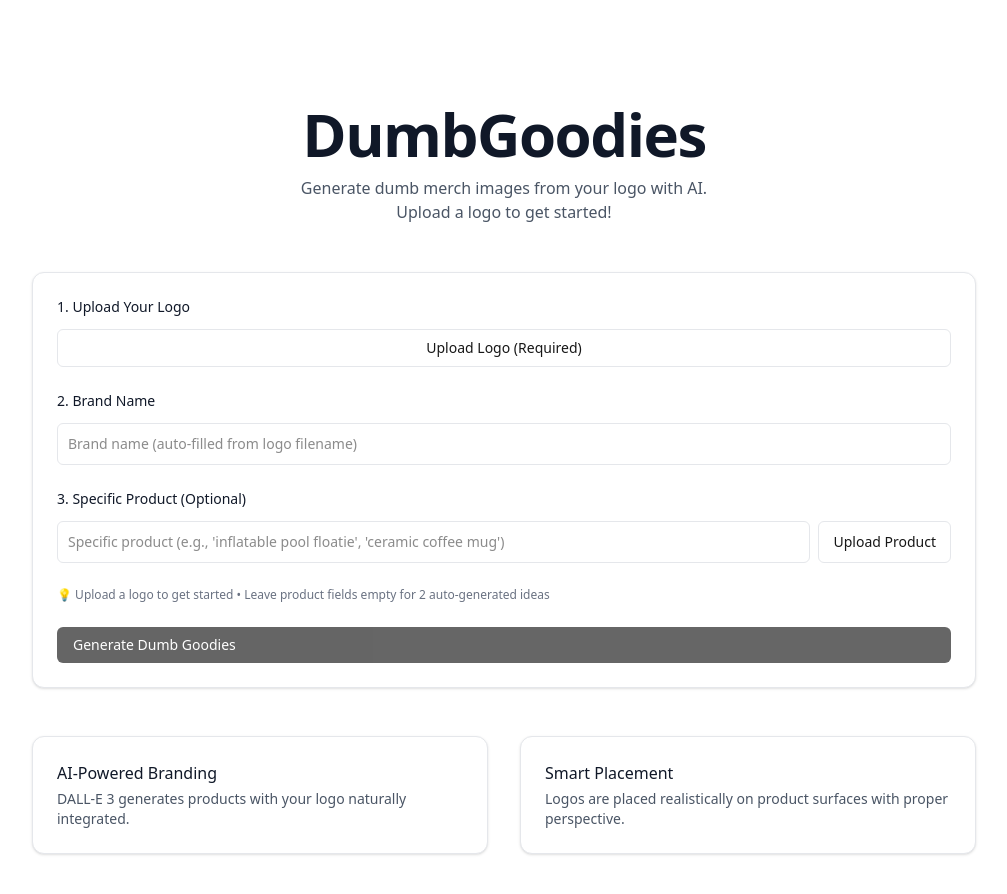
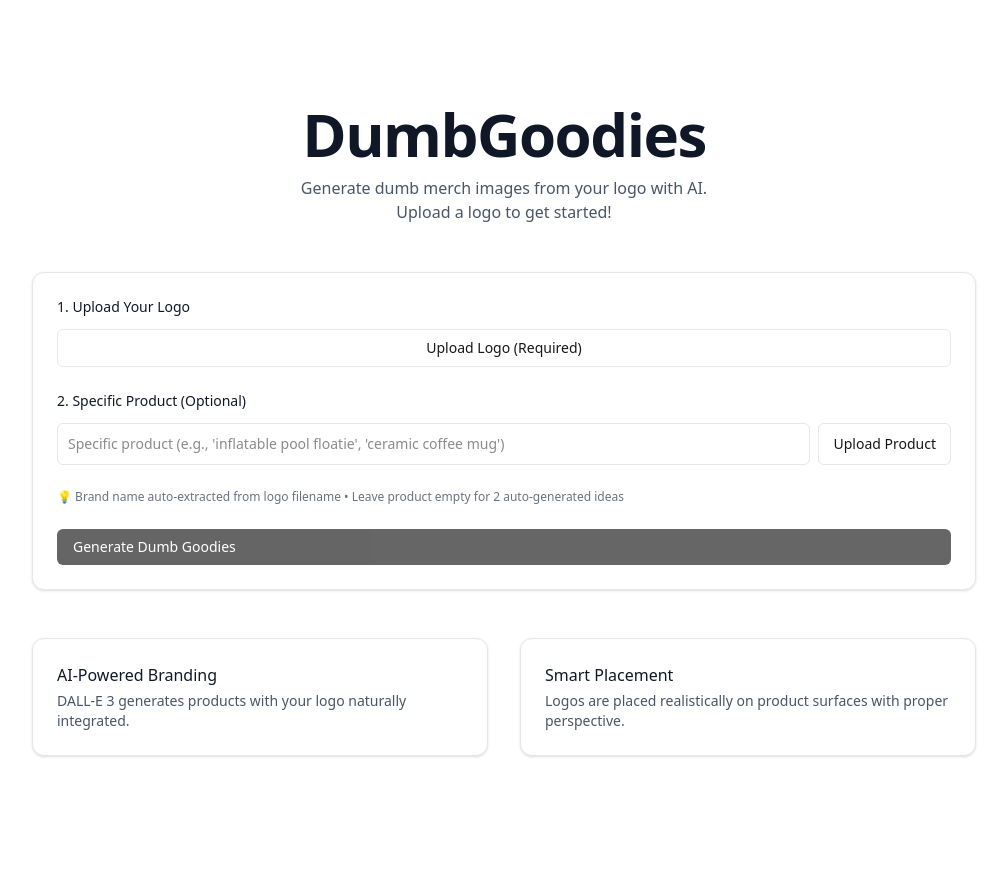
Before and after one commit to paarad/25-dumbgoodies, a Next.js app: page / in a window 1280 px wide. Shown: the whole page, without its empty margins (136-1143 px from the left). After the commit the page ends 800 px from the top, so only its background shows below. Built offline with nearby package versions, Linux system fonts and the light colour scheme.

Commit message:
feat: remove manual brand name step - auto-extract from logo filename
- Simplify workflow to just: Upload Logo + Optional Product
- Brand name automatically extracted from logo filename
- Show extracted brand in upload button and feedback
- Much cleaner 2-step process

```diff
--- a/components/BrandInput.tsx
+++ b/components/BrandInput.tsx
@@ -47,7 +47,7 @@
 			return;
 		}
 		if (!brand.trim()) {
-			alert("Please enter a brand name!");
+			alert("Please use a logo file with a meaningful filename!");
 			return;
 		}
 		setSubmitting(true);
@@ -74,30 +74,19 @@
 						required
 					/>
 					<label htmlFor="logo-input" className="button-secondary flex-1 justify-center">
-						{logoFile ? "✓ Logo Uploaded" : "Upload Logo (Required)"}
+						{logoFile ? `✓ ${brand} Logo` : "Upload Logo (Required)"}
 					</label>
 				</div>
 
 				{logoFile && (
 					<div className="text-xs text-green-600 bg-green-50 px-2 py-1 rounded">
-						📎 Logo: {logoFile.name}
+						📎 {logoFile.name} → Brand: "{brand}"
 					</div>
 				)}
 			</div>
 
 			<div className="space-y-3">
-				<div className="text-sm font-medium text-gray-900">2. Brand Name</div>
-				<input
-					value={brand}
-					onChange={(e) => setBrand(e.target.value)}
-					placeholder="Brand name (auto-filled from logo filename)"
-					className="w-full input-neutral"
-					required
-				/>
-			</div>
-
-			<div className="space-y-3">
-				<div className="text-sm font-medium text-gray-900">3. Specific Product (Optional)</div>
+				<div className="text-sm font-medium text-gray-900">2. Specific Product (Optional)</div>
 				<div className="flex items-stretch gap-2">
 					<input
 						value={productHint}
@@ -126,11 +115,11 @@
 			</div>
 
 			<div className="text-xs text-gray-500">
-				💡 Upload a logo to get started • Leave product fields empty for 2 auto-generated ideas
+				💡 Brand name auto-extracted from logo filename • Leave product empty for 2 auto-generated ideas
 			</div>
 
 			<button type="submit" disabled={submitting || !logoFile} className="button-primary">
-				{submitting ? "Generating..." : "Generate Dumb Goodies"}
+				{submitting ? "Generating..." : `Generate ${brand || "Dumb"} Goodies`}
 			</button>
 		</form>
 	);
```
